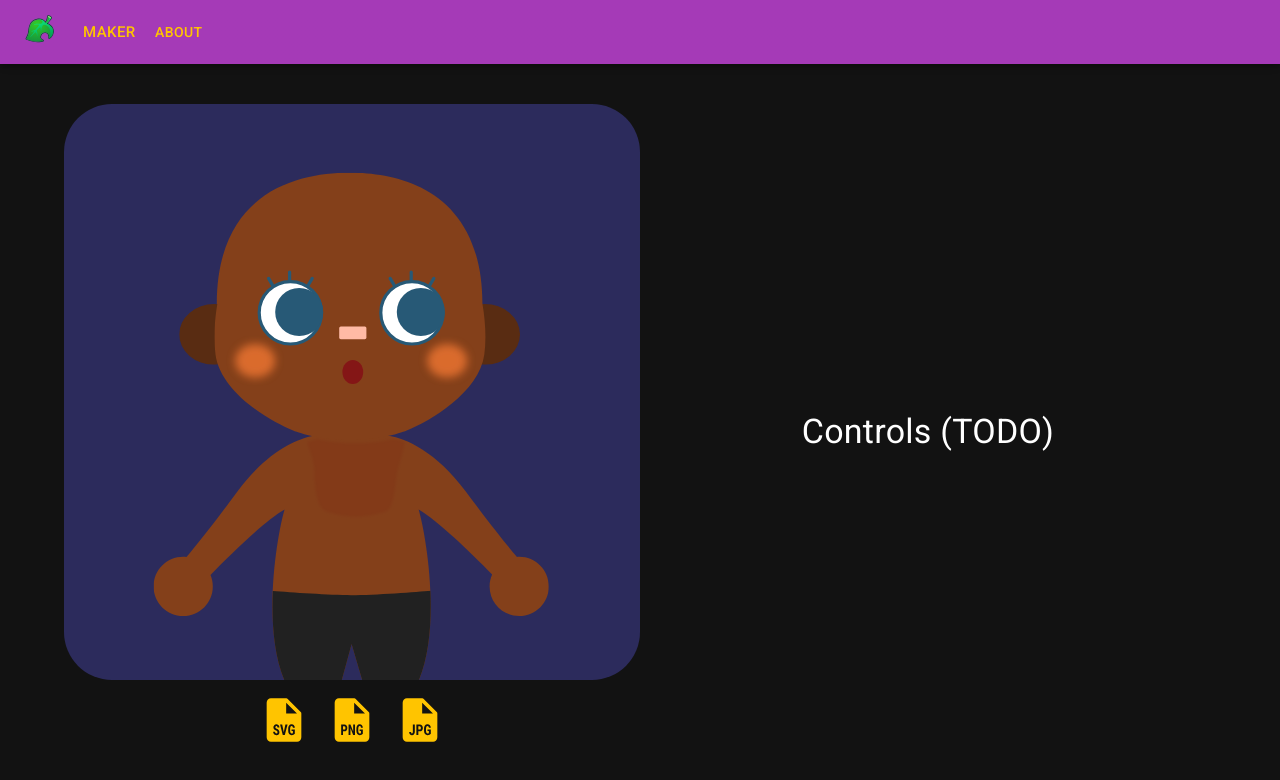
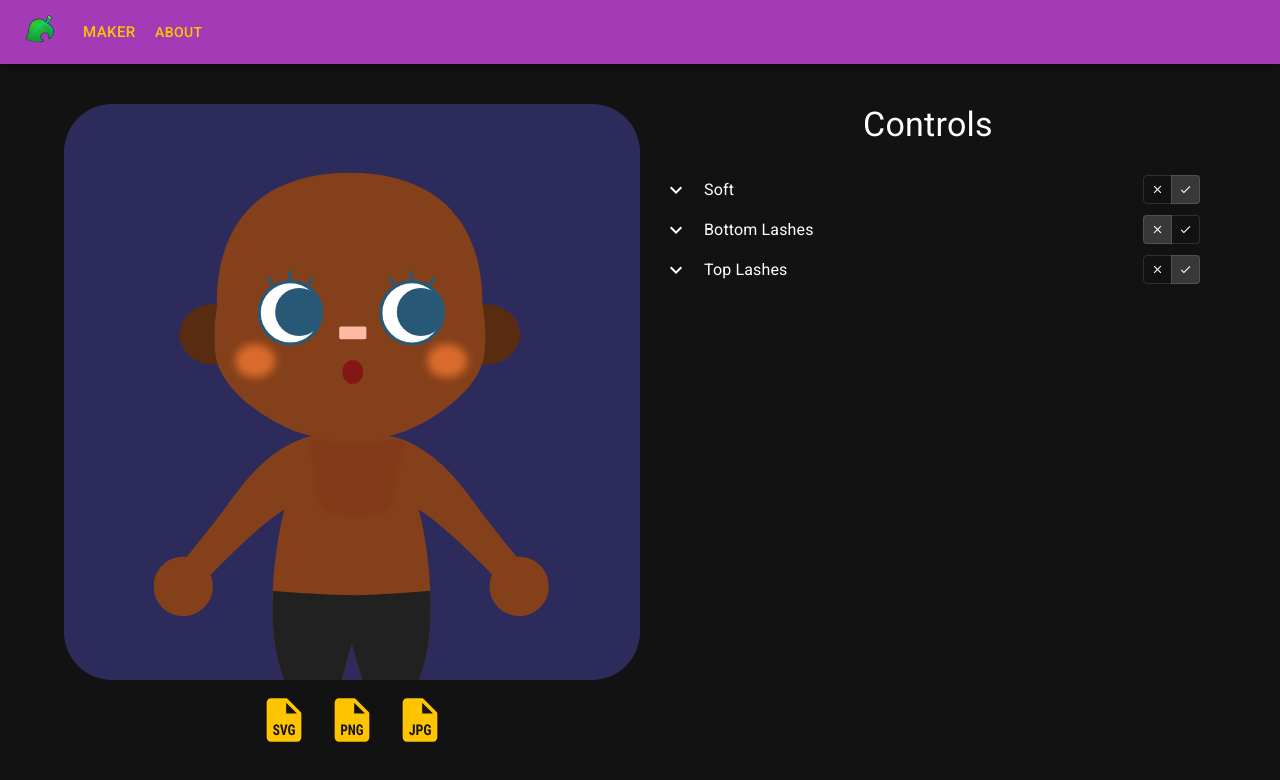
Before and after one commit to staticsanches/ac-character-maker, a React (Create React App) app: page / in a window 1280 px wide. Shown: the top 780 px of the page. Built offline with nearby package versions, Linux system fonts and the light colour scheme.

Commit message:
Creating BooleanControlWithPerspective

```diff
--- /dev/null
+++ b/src/main/components/controls/BooleanControlWithPerspective/index.tsx
@@ -0,0 +1,131 @@
+import { AccountTree, Check, Clear, EmojiPeople, KeyboardArrowDown, KeyboardArrowUp } from '@mui/icons-material'
+import { Box, Collapse, IconButton, ToggleButtonGroup, Tooltip, Typography } from '@mui/material'
+import { ActionCreatorWithPayload } from '@reduxjs/toolkit'
+import { useState } from 'react'
+import { useDispatch } from 'react-redux'
+
+import { useRootSelector } from '@/hooks/useRootSelector'
+import { RootSelector } from '@/redux/selectors'
+import { TooltipToggleButton } from '../TooltipToggleButton'
+
+export type BooleanControlWithPerspectiveProps = {
+  readonly title: string
+
+  readonly mainSelector: RootSelector<boolean>
+  readonly mainActionCreator: ActionCreatorWithPayload<boolean>
+
+  readonly prSelector: RootSelector<Opt<boolean>>
+  readonly plSelector: RootSelector<Opt<boolean>>
+  readonly sidedActionCreator: ActionCreatorWithPayload<[side: 'pr' | 'pl', value: Opt<boolean>]>
+}
+
+export const BooleanControlWithPerspective = ({
+  title,
+
+  mainSelector,
+  mainActionCreator,
+
+  prSelector,
+  plSelector,
+  sidedActionCreator,
+}: BooleanControlWithPerspectiveProps) => {
+  const [open, setOpen] = useState(false)
+
+  return (
+    <Box>
+      <Box display="flex" flexDirection="row" justifyContent="space-between" alignItems="center">
+        <Box display="flex" flexDirection="row" alignItems="center">
+          <IconButton size="medium" onClick={() => setOpen((previous) => !previous)}>
+            {open && <KeyboardArrowUp fontSize="inherit" />}
+            {!open && <KeyboardArrowDown fontSize="inherit" />}
+          </IconButton>
+          <Typography variant="subtitle1" component="span" pl={1}>
+            {title}
+          </Typography>
+        </Box>
+        <BooleanControl selector={mainSelector} actionCreator={mainActionCreator} />
+      </Box>
+      <Collapse in={open} timeout="auto">
+        <Box display="flex" flexDirection="column" rowGap={1.5} pl={6} sx={{ paddingBlock: 0.75 }}>
+          <SidedBooleanControl side="pr" selector={prSelector} actionCreator={sidedActionCreator} />
+          <SidedBooleanControl side="pl" selector={plSelector} actionCreator={sidedActionCreator} />
+        </Box>
+      </Collapse>
+    </Box>
+  )
+}
+
+type BoolenControlProps = {
+  readonly selector: RootSelector<boolean>
+  readonly actionCreator: ActionCreatorWithPayload<boolean>
+}
+
+const BooleanControl = ({ selector, actionCreator }: BoolenControlProps) => {
+  const value = useRootSelector(selector)
+
+  const dispatch = useDispatch()
+  const handleChange = (_: any, newValue: 'yes' | 'no' | null) => {
+    if (newValue === 'yes') {
+      dispatch(actionCreator(true))
+    } else if (newValue === 'no') {
+      dispatch(actionCreator(false))
+    }
+  }
+
+  return (
+    <ToggleButtonGroup value={value ? 'yes' : 'no'} onChange={handleChange} exclusive size="small">
+      <TooltipToggleButton value="no" TooltipProps={{ title: 'No', arrow: true, disableInteractive: true }}>
+        <Clear fontSize="inherit" />
+      </TooltipToggleButton>
+      <TooltipToggleButton value="yes" TooltipProps={{ title: 'Yes', arrow: true, disableInteractive: true }}>
+        <Check fontSize="inherit" />
+      </TooltipToggleButton>
+    </ToggleButtonGroup>
+  )
+}
+
+type SidedBoolenControlProps = {
+  readonly side: 'pr' | 'pl'
+  readonly selector: RootSelector<Opt<boolean>>
+  readonly actionCreator: ActionCreatorWithPayload<[side: 'pr' | 'pl', value: Opt<boolean>]>
+}
+
+const SidedBooleanControl = ({ side, selector, actionCreator }: SidedBoolenControlProps) => {
+  const value = useRootSelector(selector)
+
+  const dispatch = useDispatch()
+  const handleChange = (_: any, newValue: 'inherit' | 'yes' | 'no' | null) => {
+    if (newValue === 'inherit') {
+      dispatch(actionCreator([side, undefined]))
+    } else if (newValue === 'yes') {
+      dispatch(actionCreator([side, true]))
+    } else if (newValue === 'no') {
+      dispatch(actionCreator([side, false]))
+    }
+  }
+
+  return (
+    <Box display="flex" justifyContent="space-between" alignItems="center">
+      <Tooltip title={side === 'pr' ? 'Proper Right' : 'Proper Left'} disableInteractive>
+        <EmojiPeople sx={{ transform: side === 'pl' ? 'scaleX(-1)' : undefined, width: '1em', height: '1em' }} />
+      </Tooltip>
+
+      <ToggleButtonGroup
+        value={value === undefined ? 'inherit' : value ? 'yes' : 'no'}
+        onChange={handleChange}
+        exclusive
+        size="small"
+      >
+        <TooltipToggleButton value="inherit" TooltipProps={{ title: 'Inherit', arrow: true, disableInteractive: true }}>
+          <AccountTree fontSize="inherit" />
+        </TooltipToggleButton>
+        <TooltipToggleButton value="no" TooltipProps={{ title: 'No', arrow: true, disableInteractive: true }}>
+          <Clear fontSize="inherit" />
+        </TooltipToggleButton>
+        <TooltipToggleButton value="yes" TooltipProps={{ title: 'Yes', arrow: true, disableInteractive: true }}>
+          <Check fontSize="inherit" />
+        </TooltipToggleButton>
+      </ToggleButtonGroup>
+    </Box>
+  )
+}
--- /dev/null
+++ b/src/main/components/controls/TooltipToggleButton/index.tsx
@@ -0,0 +1,14 @@
+import { ToggleButton, ToggleButtonProps, Tooltip, TooltipProps } from '@mui/material'
+import React from 'react'
+
+export type TooltipToggleButtonProps = ToggleButtonProps & {
+  TooltipProps: Omit<TooltipProps, 'children'>
+}
+
+export const TooltipToggleButton: React.FC<TooltipToggleButtonProps> = React.forwardRef(
+  ({ TooltipProps, ...props }, ref) => (
+    <Tooltip {...TooltipProps}>
+      <ToggleButton ref={ref} {...props} />
+    </Tooltip>
+  )
+)
--- a/src/main/pages/Maker/index.tsx
+++ b/src/main/pages/Maker/index.tsx
@@ -1,7 +1,10 @@
 import { Container, Grid, Typography } from '@mui/material'
 
 import { Avatar } from '@/components/Avatar'
+import { BooleanControlWithPerspective } from '@/components/controls/BooleanControlWithPerspective'
 import { DownloadableSvg } from '@/components/DownloadableSvg'
+import { actions } from '@/redux/actions'
+import { selectors } from '@/redux/selectors'
 
 export const MakerPage = () => {
   return (
@@ -16,13 +19,41 @@ export const MakerPage = () => {
           xs={12}
           sm={6}
           sx={{ height: { xs: '50%', sm: '100%' } }}
-          alignContent="center"
+          alignContent="start"
           justifyContent="center"
+          overflow="auto"
         >
-          <Grid item>
-            <Typography variant="h4" textAlign="center">
-              Controls (TODO)
+          <Grid item width="100%" p={2}>
+            <Typography variant="h4" textAlign="center" p={3}>
+              Controls
             </Typography>
+
+            <BooleanControlWithPerspective
+              title="Soft"
+              mainSelector={selectors.pieces.blush.soft.select}
+              mainActionCreator={actions.pieces.blush.changeSoft}
+              prSelector={selectors.pieces.blush.pr.soft.select}
+              plSelector={selectors.pieces.blush.pl.soft.select}
+              sidedActionCreator={actions.pieces.blush.changeSidedSoft}
+            />
+
+            <BooleanControlWithPerspective
+              title="Bottom Lashes"
+              mainSelector={selectors.pieces.eyes.bottomLashes.select}
+              mainActionCreator={actions.pieces.eyes.changeBottomLashes}
+              prSelector={selectors.pieces.eyes.pr.bottomLashes.select}
+              plSelector={selectors.pieces.eyes.pl.bottomLashes.select}
+              sidedActionCreator={actions.pieces.eyes.changeSidedBottomLashes}
+            />
+
+            <BooleanControlWithPerspective
+              title="Top Lashes"
+              mainSelector={selectors.pieces.eyes.topLashes.select}
+              mainActionCreator={actions.pieces.eyes.changeTopLashes}
+              prSelector={selectors.pieces.eyes.pr.topLashes.select}
+              plSelector={selectors.pieces.eyes.pl.topLashes.select}
+              sidedActionCreator={actions.pieces.eyes.changeSidedTopLashes}
+            />
           </Grid>
         </Grid>
       </Grid>
--- a/src/main/redux/pieces/blush/index.ts
+++ b/src/main/redux/pieces/blush/index.ts
@@ -1,4 +1,4 @@
-import { createSlice } from '@reduxjs/toolkit'
+import { createSlice, PayloadAction } from '@reduxjs/toolkit'
 
 import type { SvgColor } from '@/types/svgColor'
 
@@ -22,7 +22,14 @@ const getInitialState: () => BlushState = () => ({
 const slice = createSlice({
   name: 'pieces/blush',
   initialState: getInitialState,
-  reducers: {},
+  reducers: {
+    changeSoft: (state, action: PayloadAction<boolean>) => {
+      state.soft = action.payload
+    },
+    changeSidedSoft: (state, action: PayloadAction<[side: 'pr' | 'pl', value: Opt<boolean>]>) => {
+      state[action.payload[0]].soft = action.payload[1]
+    },
+  },
 })
 
 export const { reducer: blushReducer, actions: blushActions, getInitialState: getBlushInitialState } = slice
--- a/src/main/redux/pieces/eyes/index.ts
+++ b/src/main/redux/pieces/eyes/index.ts
@@ -1,4 +1,4 @@
-import { createSlice } from '@reduxjs/toolkit'
+import { createSlice, PayloadAction } from '@reduxjs/toolkit'
 
 import type { EyesVariant } from '@/components/pieces/eyes/Eyes'
 import type { SvgColor } from '@/types/svgColor'
@@ -39,7 +39,21 @@ const getInitialState: () => EyesState = () => ({
 const slice = createSlice({
   name: 'pieces/eyes',
   initialState: getInitialState,
-  reducers: {},
+  reducers: {
+    changeBottomLashes: (state, action: PayloadAction<boolean>) => {
+      state.bottomLashes = action.payload
+    },
+    changeSidedBottomLashes: (state, action: PayloadAction<[side: 'pr' | 'pl', value: Opt<boolean>]>) => {
+      state[action.payload[0]].bottomLashes = action.payload[1]
+    },
+
+    changeTopLashes: (state, action: PayloadAction<boolean>) => {
+      state.topLashes = action.payload
+    },
+    changeSidedTopLashes: (state, action: PayloadAction<[side: 'pr' | 'pl', value: Opt<boolean>]>) => {
+      state[action.payload[0]].topLashes = action.payload[1]
+    },
+  },
 })
 
 export const { reducer: eyesReducer, actions: eyesActions, getInitialState: getEyesInitialState } = slice
```
